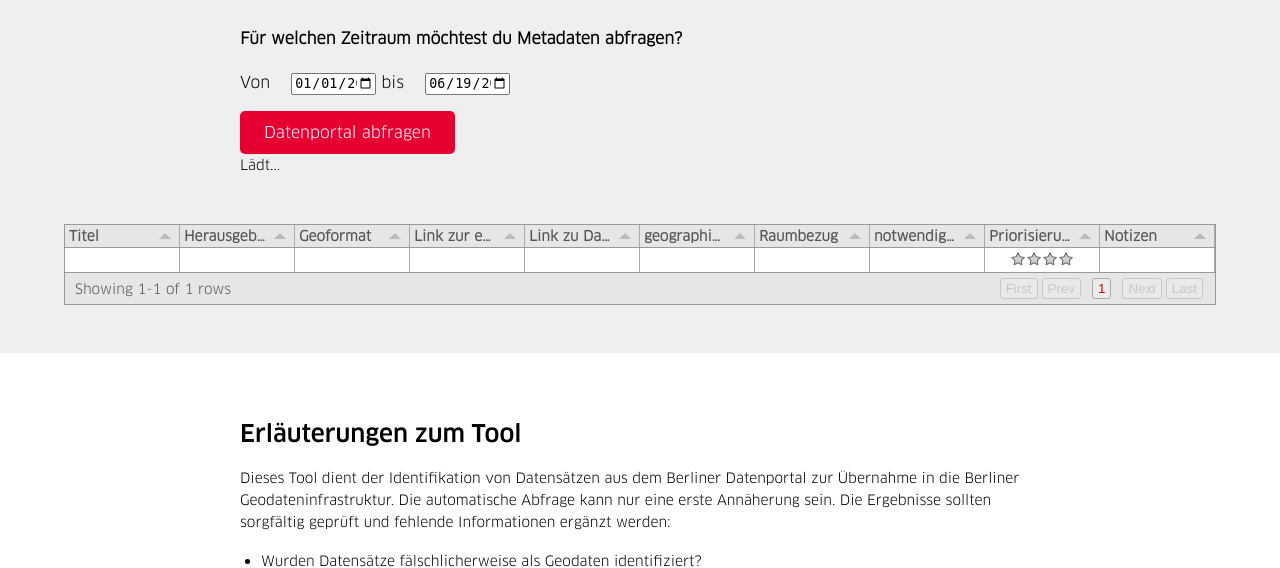
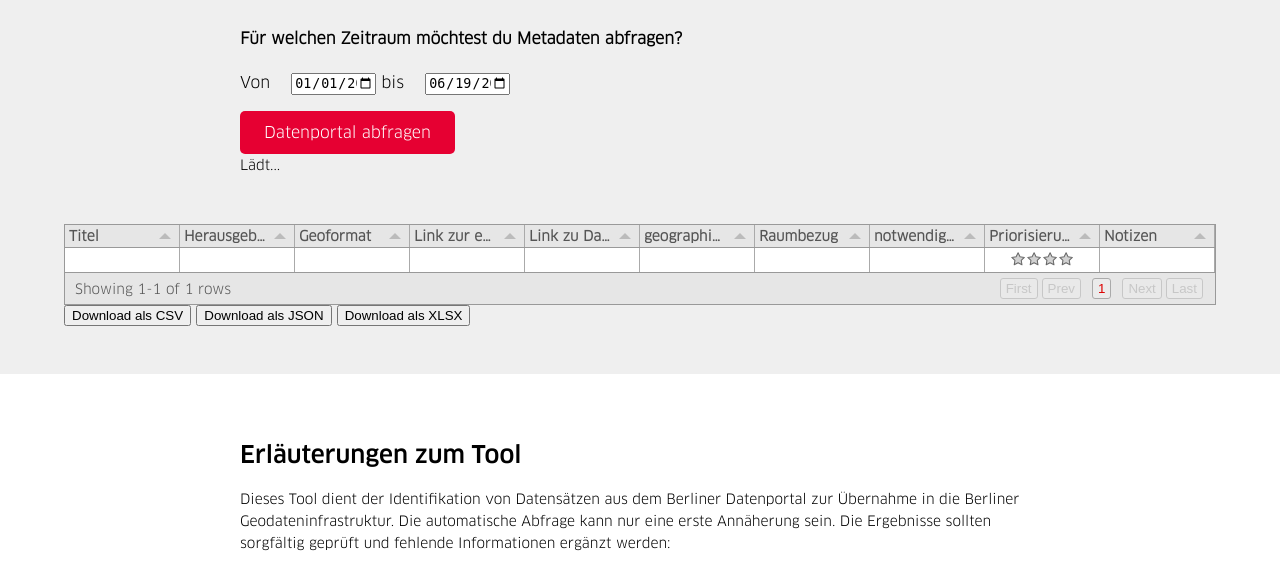
Before and after one commit to technologiestiftung/ckan-filter-webtool, a Flask app: page / in a window 1280 px wide. Shown: the part 569-1137 px from the top of the page. Run offline with Flask 2, Linux system fonts and the light colour scheme; some libraries are stand-ins or nearby versions.

Commit message:
feat: add download functions

```diff
--- a/templates/index.html
+++ b/templates/index.html
@@ -16,6 +16,7 @@
     <link href="/static/css/tabulator.min.css" rel="stylesheet">
     <script type="text/javascript" src="/static/js/tabulator.min.js"></script>
     <link rel="stylesheet" href="//use.fontawesome.com/releases/v5.0.7/css/all.css">
+    <script type="text/javascript" src="https://oss.sheetjs.com/sheetjs/xlsx.full.min.js"></script>
 
   </head>
   <body>
@@ -64,6 +65,11 @@
       </div>
       <div class="pb-6" id="results" style="width:90%; margin: auto;">
         <div id="example-table">
+        </div>
+        <div id="download-section">
+          <button class="download-button" id="download-csv">Download als CSV</button>
+          <button class="download-button" id="download-json">Download als JSON</button>
+          <button class="download-button" id="download-xlsx">Download als XLSX</button>
         </div>
       </div>
     </div>
@@ -426,6 +432,22 @@
               //   table.download("csv", "data.csv");
               // });
 
+              //trigger download of data.csv file
+              document.getElementById("download-csv").addEventListener("click", function(){
+                  table.download("csv", start_date + "_bis_" + end_date + "_CKAN_Abfrage.csv");
+              });
+
+              //trigger download of data.json file
+              document.getElementById("download-json").addEventListener("click", function(){
+                  table.download("json", start_date + "_bis_" + end_date + "_CKAN_Abfrage.json");
+              });
+
+              //trigger download of data.xlsx file
+              document.getElementById("download-xlsx").addEventListener("click", function(){
+                  table.download("xlsx", start_date + "_bis_" + end_date + "_CKAN_Abfrage.xlsx", {sheetName:start_date + " bis " + end_date});
+              });
+
+
                   //     } else if (key === "report") {
                   //       const reportKeys = Object.keys(json.report);
                   //       for (const reportKey of reportKeys) {
```
